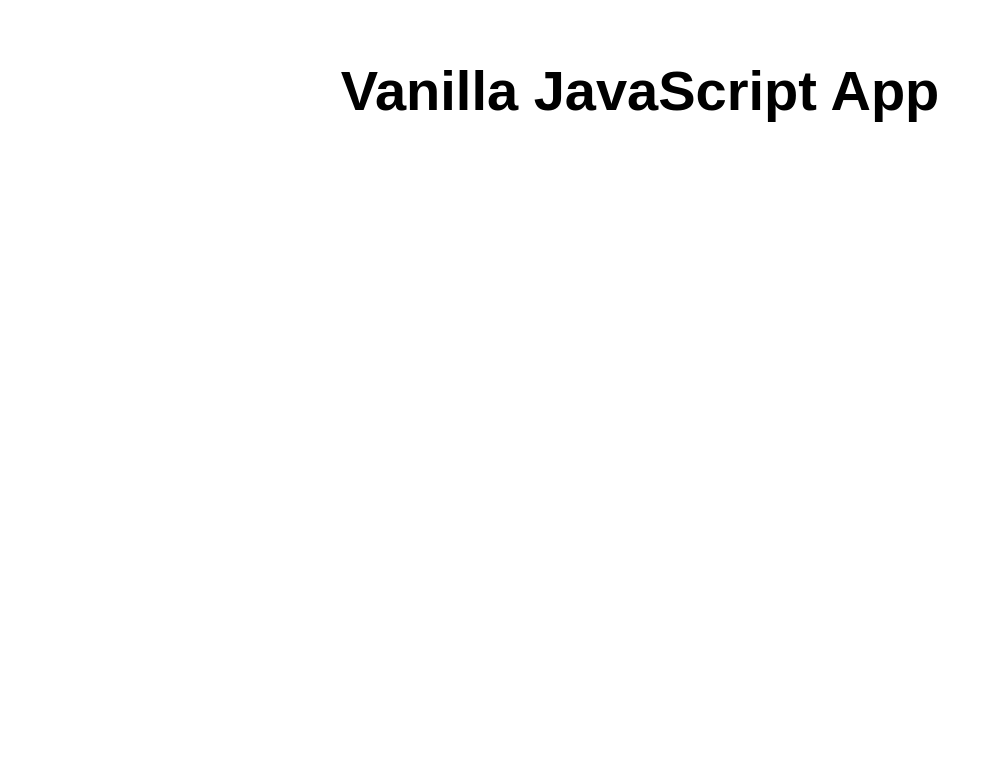
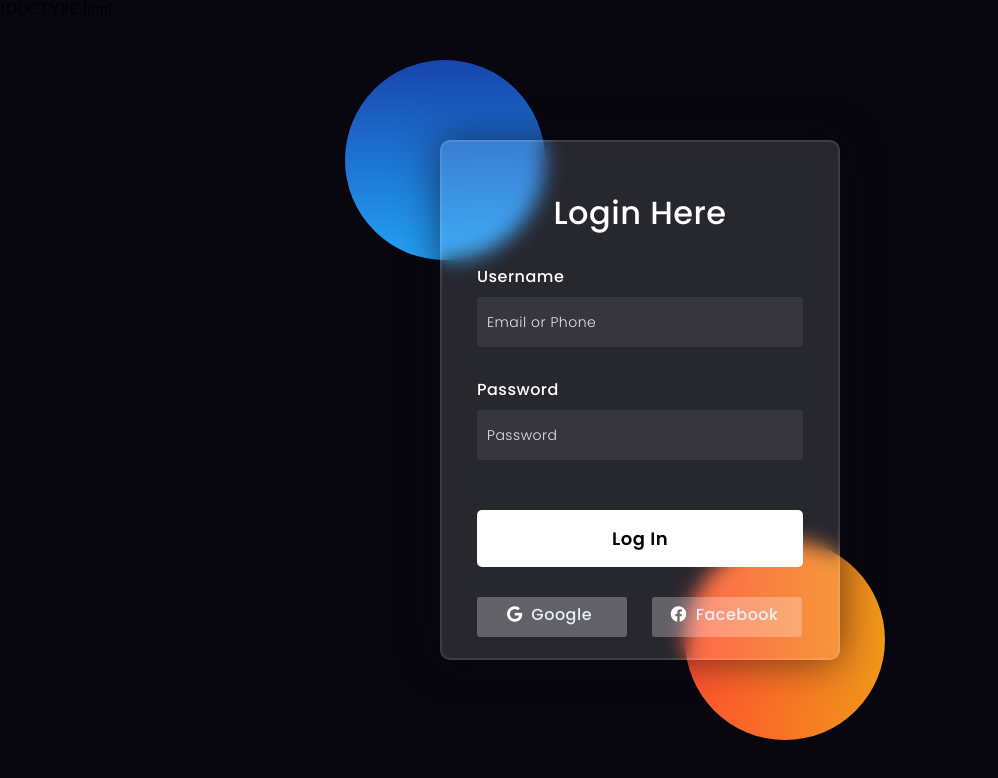
Before and after one commit to Koedeeschool/Frontends, a website: page src/index.html in a window 1280 px wide. Shown: the whole page, without its empty margins (0-998 px from the left). Drawn offline with Linux system fonts and the light colour scheme.

Commit message:
Update index.html

```diff
--- a/src/index.html
+++ b/src/index.html
@@ -1,17 +1,172 @@
+!DOCTYPE html>
+<html lang="en" >
+<head>
+  <meta charset="UTF-8">
+  <title>CodePen - Glassmorphism login Form Tutorial in html css</title>
+
+
+</head>
+<body>
+<!-- partial:index.partial.html -->
 <!DOCTYPE html>
 <html lang="en">
+<head>
+  <!-- Design by foolishdeveloper.com -->
+    <title>Glassmorphism login Form Tutorial in html css</title>
 
-<head>
-  <meta charset="UTF-8">
-  <meta name="viewport" content="width=device-width, initial-scale=1.0">
-  <link rel="stylesheet" href="styles.css">
-  <title>Vanilla JavaScript App</title>
+    <link rel="preconnect" href="https://fonts.gstatic.com">
+    <link rel="stylesheet" href="https://cdnjs.cloudflare.com/ajax/libs/font-awesome/5.15.4/css/all.min.css">
+    <link href="https://fonts.googleapis.com/css2?family=Poppins:wght@300;500;600&display=swap" rel="stylesheet">
+    <!--Stylesheet-->
+    <style media="screen">
+      *,
+*:before,
+*:after{
+    padding: 0;
+    margin: 0;
+    box-sizing: border-box;
+}
+body{
+    background-color: #080710;
+}
+.background{
+    width: 430px;
+    height: 520px;
+    position: absolute;
+    transform: translate(-50%,-50%);
+    left: 50%;
+    top: 50%;
+}
+.background .shape{
+    height: 200px;
+    width: 200px;
+    position: absolute;
+    border-radius: 50%;
+}
+.shape:first-child{
+    background: linear-gradient(
+        #1845ad,
+        #23a2f6
+    );
+    left: -80px;
+    top: -80px;
+}
+.shape:last-child{
+    background: linear-gradient(
+        to right,
+        #ff512f,
+        #f09819
+    );
+    right: -30px;
+    bottom: -80px;
+}
+form{
+    height: 520px;
+    width: 400px;
+    background-color: rgba(255,255,255,0.13);
+    position: absolute;
+    transform: translate(-50%,-50%);
+    top: 50%;
+    left: 50%;
+    border-radius: 10px;
+    backdrop-filter: blur(10px);
+    border: 2px solid rgba(255,255,255,0.1);
+    box-shadow: 0 0 40px rgba(8,7,16,0.6);
+    padding: 50px 35px;
+}
+form *{
+    font-family: 'Poppins',sans-serif;
+    color: #ffffff;
+    letter-spacing: 0.5px;
+    outline: none;
+    border: none;
+}
+form h3{
+    font-size: 32px;
+    font-weight: 500;
+    line-height: 42px;
+    text-align: center;
+}
+
+label{
+    display: block;
+    margin-top: 30px;
+    font-size: 16px;
+    font-weight: 500;
+}
+input{
+    display: block;
+    height: 50px;
+    width: 100%;
+    background-color: rgba(255,255,255,0.07);
+    border-radius: 3px;
+    padding: 0 10px;
+    margin-top: 8px;
+    font-size: 14px;
+    font-weight: 300;
+}
+::placeholder{
+    color: #e5e5e5;
+}
+button{
+    margin-top: 50px;
+    width: 100%;
+    background-color: #ffffff;
+    color: #080710;
+    padding: 15px 0;
+    font-size: 18px;
+    font-weight: 600;
+    border-radius: 5px;
+    cursor: pointer;
+}
+.social{
+  margin-top: 30px;
+  display: flex;
+}
+.social div{
+  background: red;
+  width: 150px;
+  border-radius: 3px;
+  padding: 5px 10px 10px 5px;
+  background-color: rgba(255,255,255,0.27);
+  color: #eaf0fb;
+  text-align: center;
+}
+.social div:hover{
+  background-color: rgba(255,255,255,0.47);
+}
+.social .fb{
+  margin-left: 25px;
+}
+.social i{
+  margin-right: 4px;
+}
+
+    </style>
 </head>
+<body>
+    <div class="background">
+        <div class="shape"></div>
+        <div class="shape"></div>
+    </div>
+    <form>
+        <h3>Login Here</h3>
 
-<body>
-  <main>
-    <h1>Vanilla JavaScript App</h1>
-  </main>
+        <label for="username">Username</label>
+        <input type="text" placeholder="Email or Phone" id="username">
+
+        <label for="password">Password</label>
+        <input type="password" placeholder="Password" id="password">
+
+        <button>Log In</button>
+        <div class="social">
+          <div class="go"><i class="fab fa-google"></i>  Google</div>
+          <div class="fb"><i class="fab fa-facebook"></i>  Facebook</div>
+        </div>
+    </form>
 </body>
+</html>
+<!-- partial -->
 
+</body>
 </html>
```
